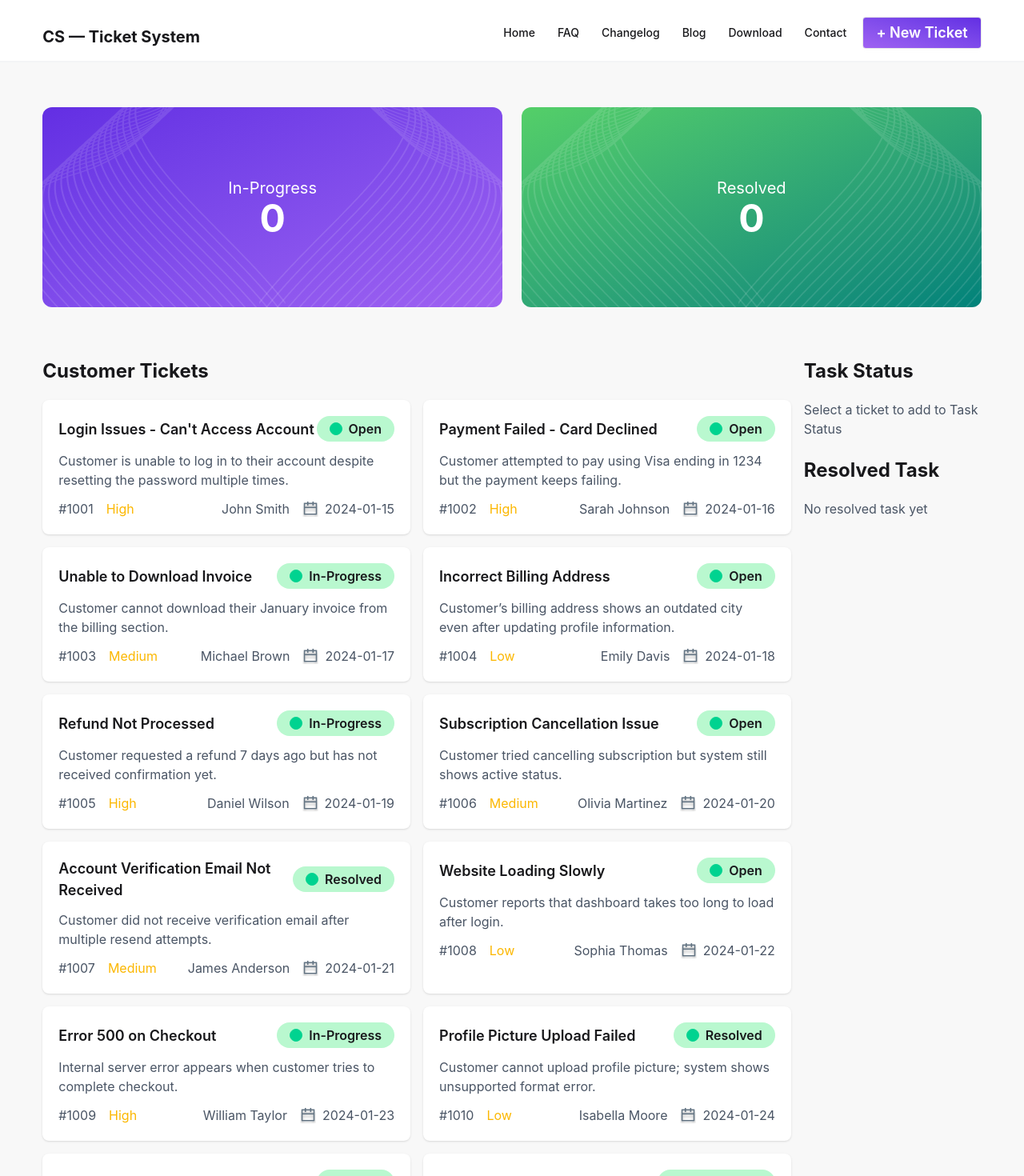
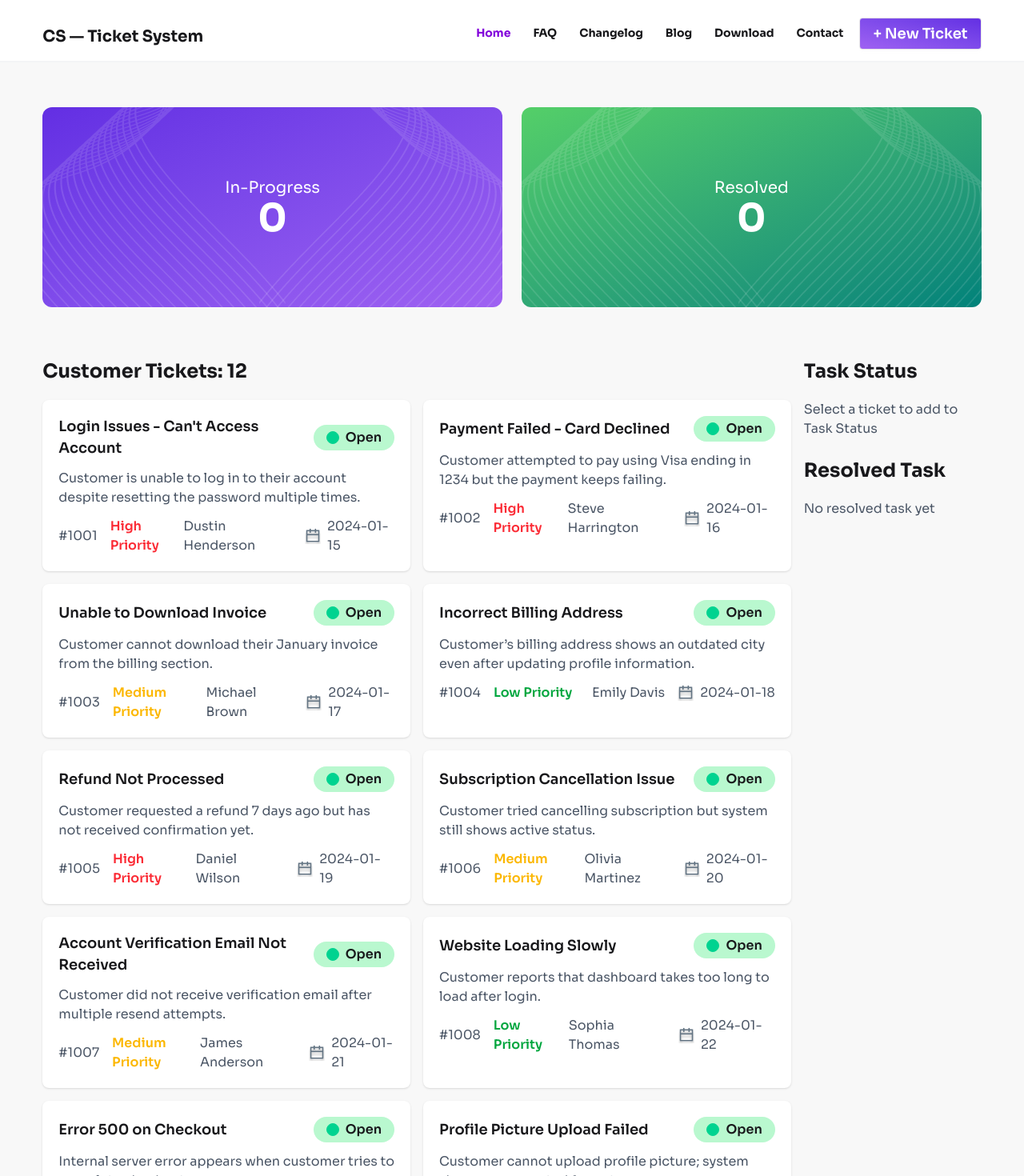
Before and after one commit to mdalamin0/Customer-Support-Zone, a React (Vite) app: page / in a window 1280 px wide. Shown: the top 1470 px of the page at 80% size. Built offline with nearby package versions, Linux system fonts and the light colour scheme.

Commit message:
tickets status change bug fix

```diff
--- a/index.html
+++ b/index.html
@@ -1,13 +1,19 @@
 <!doctype html>
 <html lang="en">
+
 <head>
   <meta charset="UTF-8" />
   <link rel="icon" type="image/svg+xml" href="/public/logo.webp" />
   <meta name="viewport" content="width=device-width, initial-scale=1.0" />
   <title>customer-support-zone</title>
+  <link rel="preconnect" href="https://fonts.googleapis.com">
+  <link rel="preconnect" href="https://fonts.gstatic.com" crossorigin>
+  <link href="https://fonts.googleapis.com/css2?family=Sora:wght@100..800&display=swap" rel="stylesheet">
 </head>
+
 <body>
   <div id="root"></div>
   <script type="module" src="/src/main.jsx"></script>
 </body>
+
 </html>
--- a/package.json
+++ b/package.json
@@ -13,6 +13,7 @@
     "@tailwindcss/vite": "^4.2.1",
     "react": "^19.2.0",
     "react-dom": "^19.2.0",
+    "react-toastify": "^11.0.5",
     "tailwindcss": "^4.2.1"
   },
   "devDependencies": {
--- a/public/Tickets.json
+++ b/public/Tickets.json
@@ -3,7 +3,7 @@
     "id": 1001,
     "title": "Login Issues - Can't Access Account",
     "description": "Customer is unable to log in to their account despite resetting the password multiple times.",
-    "customer": "John Smith",
+    "customer": "Dustin Henderson",
     "priority": "High",
     "status": "Open",
     "createdAt": "2024-01-15"
@@ -12,7 +12,7 @@
     "id": 1002,
     "title": "Payment Failed - Card Declined",
     "description": "Customer attempted to pay using Visa ending in 1234 but the payment keeps failing.",
-    "customer": "Sarah Johnson",
+    "customer": "Steve Harrington",
     "priority": "High",
     "status": "Open",
     "createdAt": "2024-01-16"
@@ -23,7 +23,7 @@
     "description": "Customer cannot download their January invoice from the billing section.",
     "customer": "Michael Brown",
     "priority": "Medium",
-    "status": "In-Progress",
+    "status": "Open",
     "createdAt": "2024-01-17"
   },
   {
@@ -41,7 +41,7 @@
     "description": "Customer requested a refund 7 days ago but has not received confirmation yet.",
     "customer": "Daniel Wilson",
     "priority": "High",
-    "status": "In-Progress",
+    "status": "Open",
     "createdAt": "2024-01-19"
   },
   {
@@ -59,7 +59,7 @@
     "description": "Customer did not receive verification email after multiple resend attempts.",
     "customer": "James Anderson",
     "priority": "Medium",
-    "status": "Resolved",
+    "status": "Open",
     "createdAt": "2024-01-21"
   },
   {
@@ -77,7 +77,7 @@
     "description": "Internal server error appears when customer tries to complete checkout.",
     "customer": "William Taylor",
     "priority": "High",
-    "status": "In-Progress",
+    "status": "Open",
     "createdAt": "2024-01-23"
   },
   {
@@ -86,7 +86,7 @@
     "description": "Customer cannot upload profile picture; system shows unsupported format error.",
     "customer": "Isabella Moore",
     "priority": "Low",
-    "status": "Resolved",
+    "status": "Open",
     "createdAt": "2024-01-24"
   },
   {
@@ -104,7 +104,7 @@
     "description": "App crashes immediately after opening on Android version 13 devices.",
     "customer": "Charlotte Harris",
     "priority": "High",
-    "status": "In-Progress",
+    "status": "Open",
     "createdAt": "2024-01-26"
   }
 ]
--- a/src/App.jsx
+++ b/src/App.jsx
@@ -1,5 +1,6 @@
 import { Suspense, use, useState } from 'react'
 import './App.css'
+import { toast, ToastContainer } from 'react-toastify';
 import Banner from './Components/Banner/Banner'
 import NavBar from './Components/NavBar/NavBar'
 import TicketsContainer from './Components/TicketsContainer/TicketsContainer'
@@ -21,33 +22,37 @@ function App() {
   const [completedTasks, setCompletedTasks] = useState([]);
 
   const handleAddTask = (t) => {
+    const alreadyAddedTask = inProgressTasks.find(task => task.id === t.id);
+    if (alreadyAddedTask) {
+      toast("Already added to Task List !")
+      return;
+    }
     setInProgressTasks([...inProgressTasks, t]);
-    //  const statusChangeTasks = ticketsData.map(tiket => tiket.id === t.id ? {
-    //   ...tiket, status: tiket.status === "Open" ? "In Progress" : "Resolved"} : tiket);
-    //   setCustomerTickets(statusChangeTasks)
+
     setCustomerTickets(prev =>
       prev.map(ticket =>
         ticket.id === t.id
           ? {
             ...ticket,
-            status:
-              ticket.status === "Open"
-                ? "In-Progress"
-                : "resolve"
+            status: "In Progress"
           }
           : ticket
       )
+
     );
-
+    toast("Successfully added in task list !")
   }
   const handleCompletedTask = (t) => {
     setCompletedTasks([...completedTasks, t])
     const remainingTasks = inProgressTasks.filter(task => task.id !== t.id);
     setInProgressTasks(remainingTasks)
+    toast("Task Completed Successfully !")
+    const remainingTickets = customerTickets.filter(ticket => ticket.id !== t.id);
+    setCustomerTickets(remainingTickets)
   }
 
   return (
-    <>
+    <div className='font-sor'>
       <NavBar></NavBar>
       <div className='bg-base-200 border-t-2 border-gray-100'>
         <Banner
@@ -70,7 +75,8 @@ function App() {
         </div>
       </div>
       <Footer></Footer>
-    </>
+      <ToastContainer />
+    </div>
   )
 }
 
--- a/src/Components/Footer/Footer.jsx
+++ b/src/Components/Footer/Footer.jsx
@@ -6,12 +6,9 @@ const Footer = () => {
       <footer className="bg-black">
         <div className="w-10/12 mx-auto ">
           <div className="footer sm:footer-horizontal py-10 text-gray-200 ">
-            <nav >
+            <nav className='w-75'>
               <h6 className=" text-xl">CS — Ticket System</h6>
-              <a className="link link-hover">Branding</a>
-              <a className="link link-hover">Design</a>
-              <a className="link link-hover">Marketing</a>
-              <a className="link link-hover">Advertisement</a>
+              <p>A smart ticket management system designed to streamline customer support, track progress efficiently, and resolve issues faster with real-time task updates.</p>
             </nav>
             <nav >
               <h6 className=" text-xl">Company</h6>
--- a/src/Components/NavBar/NavBar.jsx
+++ b/src/Components/NavBar/NavBar.jsx
@@ -9,13 +9,13 @@ const NavBar = () => {
           </div>
           <ul
             tabIndex="-1"
-            className="menu menu-sm dropdown-content bg-base-100 rounded-box z-1 mt-3 w-52 p-2 shadow">
-            <li><a>Home</a></li>
-            <li><a>FAQ</a></li>
-            <li><a>Changelog</a></li>
-            <li><a>Blog</a></li>
-            <li><a>Download</a></li>
-            <li><a>Contact</a></li>
+            className="menu menu-sm dropdown-content bg-base-100 rounded-box z-1 mt-3 w-52 p-2 shadow font-bold">
+            <li><a className="hover:bg-transparent text-purple-700">Home</a></li>
+            <li><a className="hover:bg-transparent hover:text-purple-700">FAQ</a></li>
+            <li><a className="hover:bg-transparent hover:text-purple-700">Changelog</a></li>
+            <li><a className="hover:bg-transparent hover:text-purple-700">Blog</a></li>
+            <li><a className="hover:bg-transparent hover:text-purple-700">Download</a></li>
+            <li><a className="hover:bg-transparent hover:text-purple-700">Contact</a></li>
           </ul>
         </div>
         <a className="text-sm md:text-xl font-bold">
@@ -24,14 +24,14 @@ const NavBar = () => {
       </div>
 
       <div className="navbar-end">
-        <div className="navbar-center hidden lg:flex">
-          <ul className="menu menu-horizontal space-x-1 font-medium ">
-            <li><a>Home</a></li>
-            <li><a>FAQ</a></li>
-            <li><a>Changelog</a></li>
-            <li><a>Blog</a></li>
-            <li><a>Download</a></li>
-            <li><a>Contact</a></li>
+        <div className="navbar-center hidden lg:flex ">
+          <ul className="menu menu-horizontal space-x-1 font-bold">
+            <li><a className="hover:bg-transparent text-purple-700">Home</a></li>
+            <li><a className="hover:bg-transparent hover:text-purple-700">FAQ</a></li>
+            <li><a className="hover:bg-transparent hover:text-purple-700">Changelog</a></li>
+            <li><a className="hover:bg-transparent hover:text-purple-700">Blog</a></li>
+            <li><a className="hover:bg-transparent hover:text-purple-700">Download</a></li>
+            <li><a className="hover:bg-transparent hover:text-purple-700">Contact</a></li>
           </ul>
         </div>
         <button className='btn bg-linear-to-bl from-[#632EE3] to-[#9F62F2]
--- a/src/Components/TicketCard/TicketCard.jsx
+++ b/src/Components/TicketCard/TicketCard.jsx
@@ -9,13 +9,13 @@ const TicketCard = ({ ticket, handleAddTask, }) => {
       <div className='p-5 space-y-3'>
         <div className='flex justify-between items-center'>
           <h3 className='card-title'>{title}</h3>
-          <p className='bg-[#B9F8CF] rounded-full px-4 py-1 font-semibold flex items-center'><span className='badge badge-success badge-xs mr-2'></span> {status}</p>
+          <p className={`${status === "Open" ? "bg-[#B9F8CF]" : "bg-[#F8F3B9]"} rounded-full px-4 py-1 font-semibold flex items-center`}><span className={`badge badge-xs mr-2 ${status === "Open" ?  " badge-success " : "badge-warning"}`}></span> {status}</p>
         </div>
         <p className='text-gray-600'>{description}</p>
         <div className='flex justify-between items-center'>
           <div className='flex items-center space-x-4 text-gray-600'>
             <p className=''>#{id}</p>
-            <p className='text-warning'>{priority}</p>
+            <p className={`font-semibold ${priority === "High" ? "text-red-500" : priority === "Medium" ? "text-warning" : "text-green-600"} `}>{priority} Priority</p>
           </div>
           <div className='flex items-center space-x-4 text-gray-600'>
             <p className=''>{customer}</p>
--- a/src/Components/TicketsContainer/TicketsContainer.jsx
+++ b/src/Components/TicketsContainer/TicketsContainer.jsx
@@ -6,7 +6,7 @@ const TicketsContainer = ({ customerTickets, handleAddTask, taskStatus }) => {
   return (
     <div className=' md:pb-16 col-span-4'>
       <div className='text-2xl font-bold mt-16  mb-5 '>
-        <h2 >Customer Tickets</h2>
+        <h2 >Customer Tickets: {customerTickets.length}</h2>
 
       </div>
       <div className="">
--- a/src/index.css
+++ b/src/index.css
@@ -1,2 +1,6 @@
 @import "tailwindcss";
 @plugin "daisyui";
+
+body{
+  font-family: "Sora", sans-serif;
+}
```
Also changed, not shown: 1 other file (tests, documents, lock files or other folders). Lines whose indentation alone changed are shown as unchanged.
